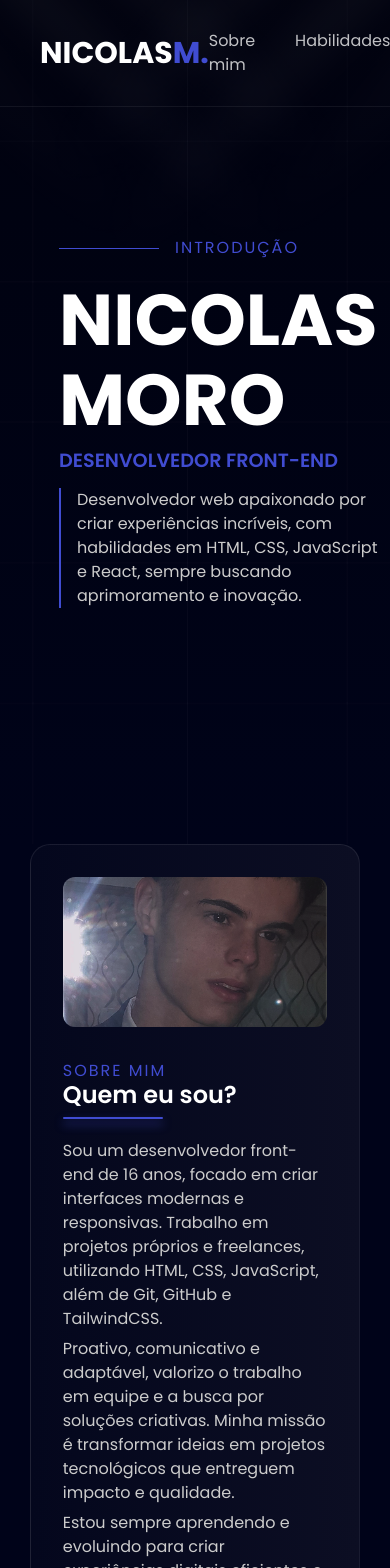
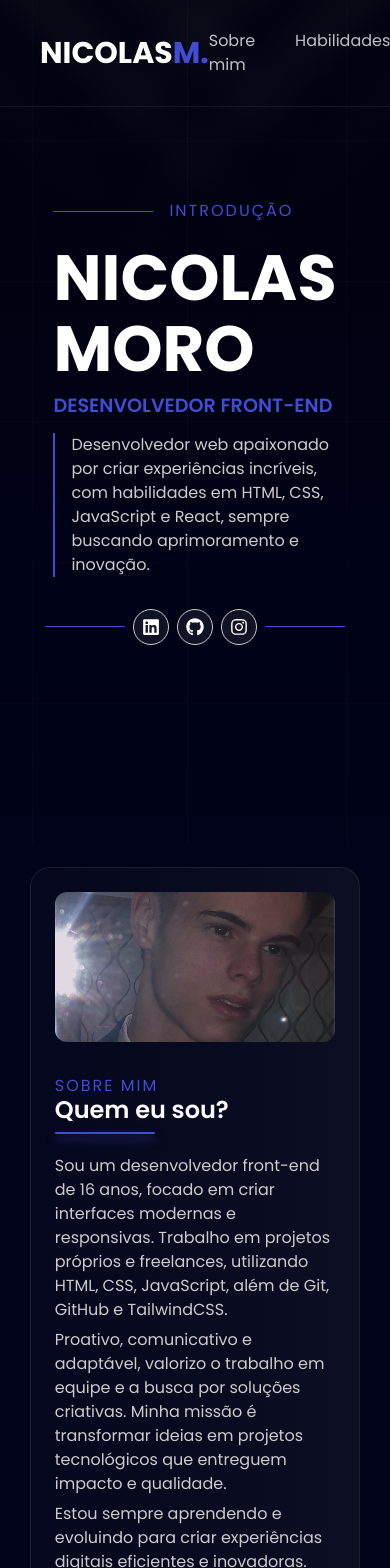
Before and after one commit to nickzmoro/Meu-Portfolio_2025, a React (Vite) app: page / in a window 390 px wide. Shown: the top 1568 px of the page. Built offline with nearby package versions, Linux system fonts and the light colour scheme.

Commit message:
style: enhanced responsiveness and layout for Home component

```diff
--- a/src/pages/Home/Home.jsx
+++ b/src/pages/Home/Home.jsx
@@ -47,13 +47,13 @@ function Home() {
               className="w-screen h-screen object-cover z-[-1] pointer-events-none select-none bg-[linear-gradient(to_bottom,#0000006e_0%,#000319_100%)]"
             />
           </div>
-          <div className="home-container w-[80%] h-[90%] flex justify-between items-center z-10 px-5">
+          <div className="home-container w-[80%] h-[90%] flex justify-between items-center z-10 px-5 max-md:flex-col max-md:gap-8">
             <div className="introduction-txt">
               <div className="section-name flex items-center gap-4 mb-5">
                 <div className="line-title w-[100px] h-[1px] bg-[#404CD1]"></div>
                 <h3 className="section-name">Introdução</h3>
               </div>
-              <h1 className="uppercase font-bold text-[4.5rem]/[1.1]">
+              <h1 className="uppercase font-bold text-[4.5rem]/[1.1] max-sm:text-[4rem]">
                 Nicolas <br />
                 Moro
               </h1>
@@ -67,7 +67,7 @@ function Home() {
               </p>
             </div>
             <div className="my-socials flex item-center gap-10">
-              <div className="image-programmer">
+              <div className="image-programmer max-lg:hidden">
                 <img
                   src={programmer}
                   alt="Programmer"
@@ -75,8 +75,8 @@ function Home() {
                   className="drop-shadow-[0_4px_50px_#404cd139] select-none"
                 />
               </div>
-              <div className="socials-media flex flex-col gap-2 items-center justify-center">
-                <div className="line-socials w-[1px] h-[100px] bg-[#404CD1]"></div>
+              <div className="socials-media flex flex-col gap-2 items-center justify-center max-md:flex-row">
+                <div className="line-socials w-[1px] h-[100px] bg-[#404CD1] max-md:w-[80px] max-md:h-[1px]"></div>
                 <a
                   href="https://www.linkedin.com/in/devnicolas"
                   target="_blank"
@@ -98,7 +98,7 @@ function Home() {
                 >
                   <FaInstagram size={18} />
                 </a>
-                <div className="line-socials w-[1px] h-[100px] bg-[#404CD1]"></div>
+                <div className="line-socials w-[1px] h-[100px] bg-[#404CD1] max-md:w-[80px] max-md:h-[1px]"></div>
               </div>
             </div>
           </div>
@@ -110,7 +110,7 @@ function Home() {
           id="sobre-mim"
         >
           <div className="about-container w-[80%] h-[53%] flex justify-center items-center px-5 max-sm:w-[95%]">
-            <div className="card-about h-full flex max-xl:flex-col items-start gap-8 px-8 py-8 border-[1px] border-[#ffffff15] bg-[linear-gradient(to_right,#04071D_0%,#0C0E23_100%)] rounded-[20px]">
+            <div className="card-about h-full flex max-xl:flex-col items-start gap-8 px-8 py-8 max-sm:p-6 border-[1px] border-[#ffffff15] bg-[linear-gradient(to_right,#04071D_0%,#0C0E23_100%)] rounded-[20px]">
               <div className="my-image max-xl:w-full">
                 <img
                   src={me}
```
